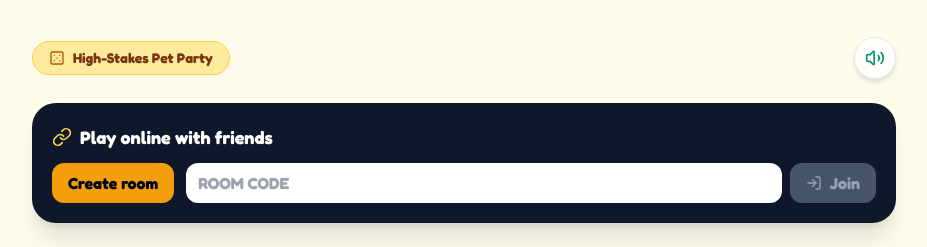
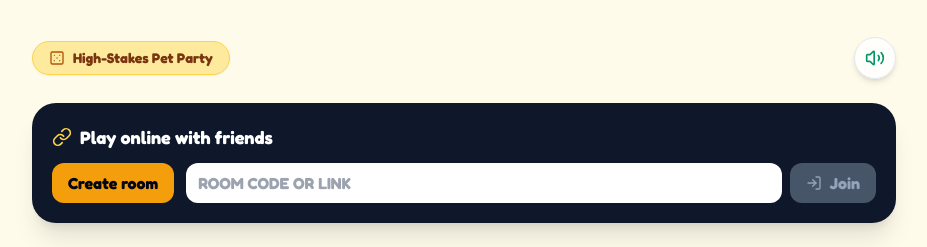
Before and after one commit to JTLmec/PettingEliminationGame, a React (Vite) app: page / in a window 1280 px wide. Shown: the top 247 px of the page, without its empty margins (176-1103 px from the left). Built offline with nearby package versions, Linux system fonts and the light colour scheme; no server answers.

Commit message:
Accept full invite links in room join field

```diff
--- a/src/components/Lobby.tsx
+++ b/src/components/Lobby.tsx
@@ -30,6 +30,16 @@ export const Lobby: React.FC<LobbyProps> = ({
   onToggleMute,
 }) => {
   const [joinCode, setJoinCode] = React.useState('');
+
+  const handleJoinInput = (value: string) => {
+    try {
+      const parsedUrl = new URL(value);
+      const roomFromUrl = parsedUrl.searchParams.get('room');
+      setJoinCode(roomFromUrl ?? value.toUpperCase());
+    } catch {
+      setJoinCode(value.toUpperCase());
+    }
+  };
 
   const setPlayerCount = (count: number) => {
     sound.playClick();
@@ -138,9 +148,8 @@ export const Lobby: React.FC<LobbyProps> = ({
             <div className="flex flex-1 gap-2">
               <input
                 value={joinCode}
-                onChange={(event) => setJoinCode(event.target.value.toUpperCase())}
-                placeholder="ROOM CODE"
-                maxLength={8}
+                onChange={(event) => handleJoinInput(event.target.value)}
+                placeholder="ROOM CODE OR LINK"
                 className="min-w-0 flex-1 px-3 py-2 rounded-xl bg-white text-slate-900 font-bold uppercase outline-none"
               />
               <button
```
